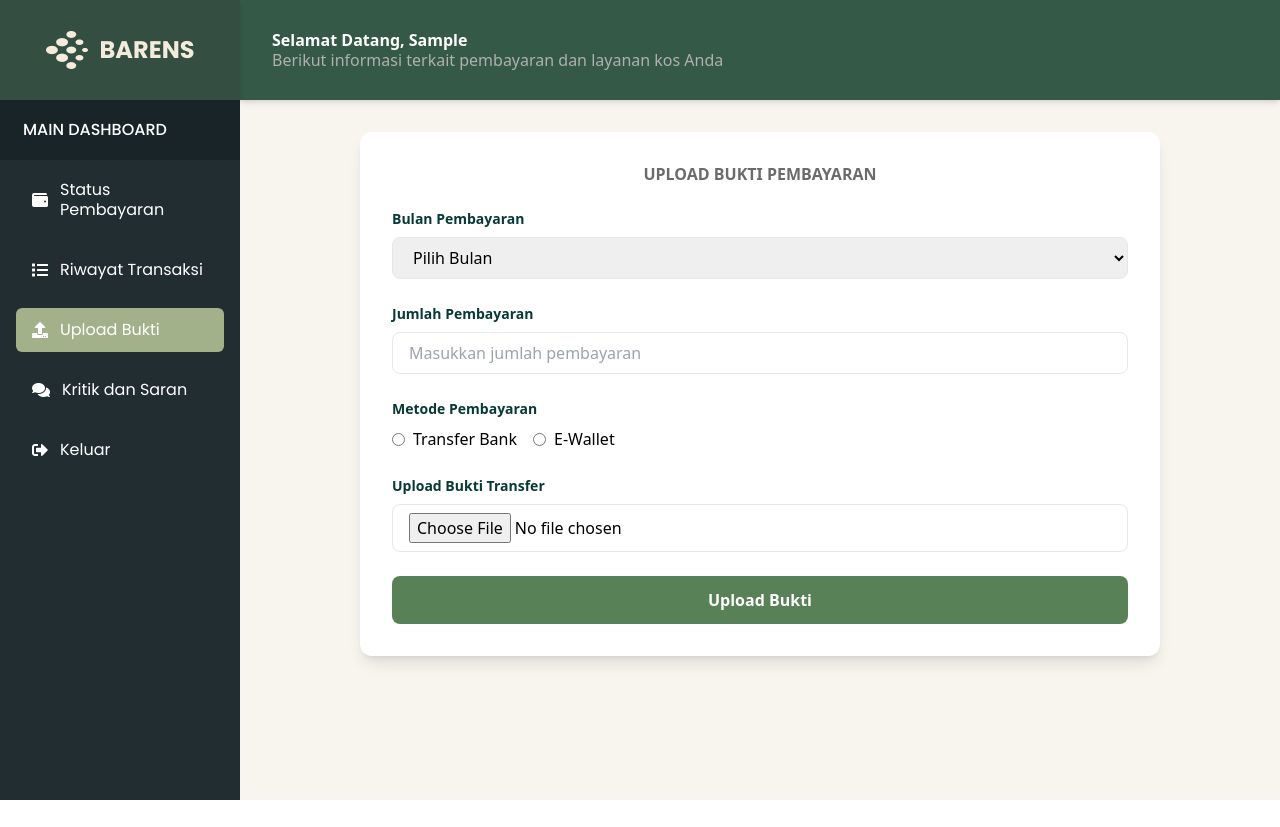
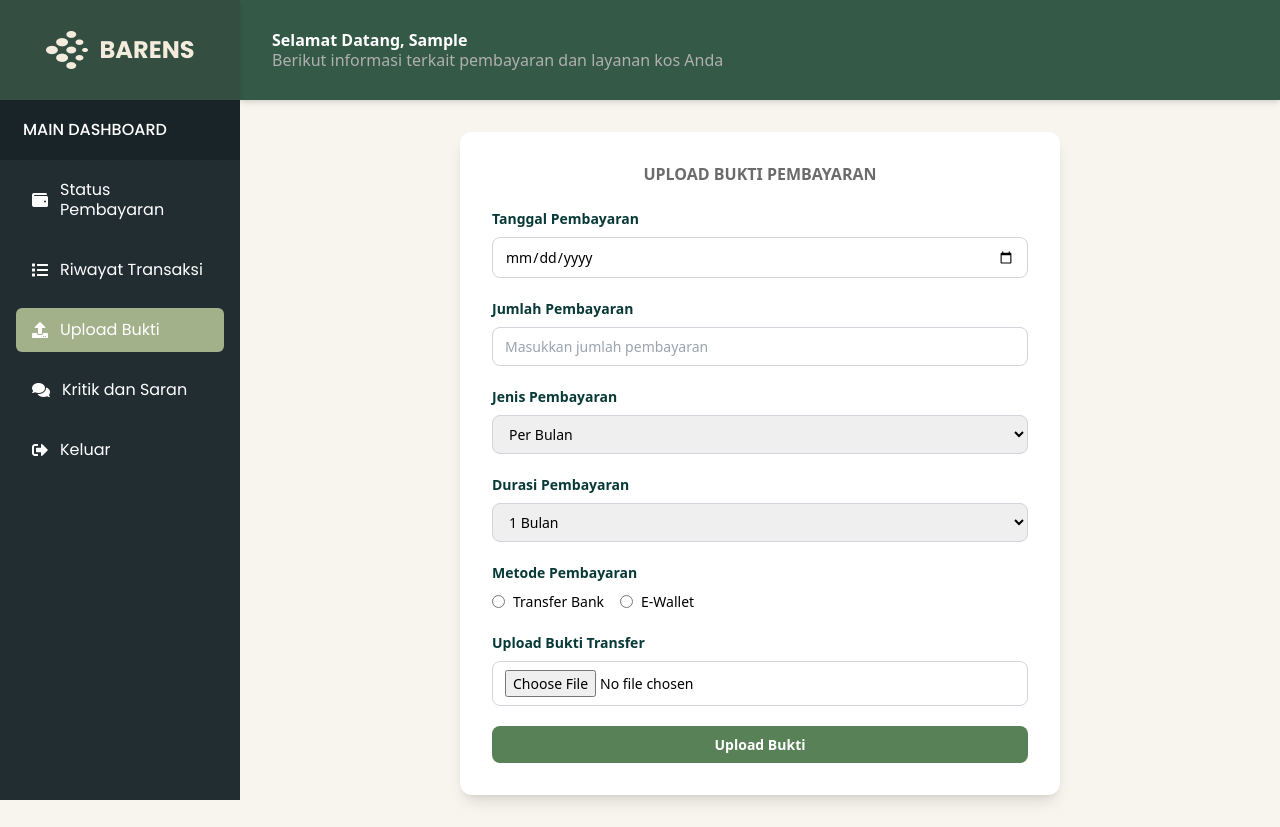
Before and after one commit to dafx7/BARENS, a Django app: page /dashboard/upload-bukti/ in a window 1280 px wide. Before the commit the page ends 800 px from the top, so only its background shows below. Run offline with Django 5.2, Linux system fonts and the light colour scheme; the visitor is signed in with stand-in values (Sample User, id 1); some libraries are stand-ins or nearby versions.

Commit message:
feat: Add Upload Bukti Pembayaran with dynamic payment duration

```diff
--- a/dashboard/templates/dashboard/riwayat_transaksi.html
+++ b/dashboard/templates/dashboard/riwayat_transaksi.html
@@ -22,7 +22,7 @@
                 {% for t in transaksi %}
                 <tr class="{% if forloop.counter|divisibleby:2 %}bg-gray-100{% endif %}">
                     <td class="border border-gray-300 px-4 py-2">{{ forloop.counter }}</td>
-                    <td class="border border-gray-300 px-4 py-2">{{ t.bulan }}</td>
+                    <td class="border border-gray-300 px-4 py-2">{{ t.tanggal_pembayaran }}</td>
                     <td class="border border-gray-300 px-4 py-2">Rp {{ t.nominal }}</td>
                     <td class="border border-gray-300 px-4 py-2">
                         {% if t.metode_pembayaran == 'bank_transfer' %}
--- a/dashboard/templates/dashboard/upload_bukti.html
+++ b/dashboard/templates/dashboard/upload_bukti.html
@@ -3,42 +3,60 @@
 
 {% block content %}
 
-<div class="max-w-[800px] w-full bg-white shadow-lg rounded-[12px] p-8 mx-auto">
+<div class="max-w-[600px] w-full bg-white shadow-lg rounded-[12px] p-6 sm:p-8 mx-auto">
     <!-- Title -->
     <h2 class="text-[16px] font-semibold text-[#6B6B6B] uppercase text-center leading-[20px] mb-6">
         UPLOAD BUKTI PEMBAYARAN
     </h2>
 
+    {% if messages %}
+        <div class="mb-4">
+            {% for message in messages %}
+                <div class="px-4 py-3 rounded-lg text-white text-center {% if message.tags == 'success' %} bg-green-500 {% else %} bg-red-500 {% endif %}">
+                    {{ message }}
+                </div>
+            {% endfor %}
+        </div>
+    {% endif %}
+
+
     <!-- Upload Form -->
-    <form method="POST" enctype="multipart/form-data" class="space-y-6">
+    <form method="POST" enctype="multipart/form-data" class="space-y-5">
         {% csrf_token %}
 
-        <!-- Bulan -->
+        <!-- Tanggal Pembayaran -->
         <div>
-            <label for="bulan" class="block text-[#073937] font-semibold text-[14px]">Bulan Pembayaran</label>
-            <select name="bulan" id="bulan" required
-                class="w-full mt-2 px-4 py-2 border rounded-lg focus:outline-none focus:ring-2 focus:ring-[#A3B18A]">
-                <option value="">Pilih Bulan</option>
-                <option value="JANUARI">Januari</option>
-                <option value="FEBRUARI">Februari</option>
-                <option value="MARET">Maret</option>
-                <option value="APRIL">April</option>
-                <option value="MEI">Mei</option>
-                <option value="JUNI">Juni</option>
-                <option value="JULI">Juli</option>
-                <option value="AGUSTUS">Agustus</option>
-                <option value="SEPTEMBER">September</option>
-                <option value="OKTOBER">Oktober</option>
-                <option value="NOVEMBER">November</option>
-                <option value="DESEMBER">Desember</option>
+            <label for="tanggal_pembayaran" class="block text-[#073937] font-semibold text-[14px]">Tanggal Pembayaran</label>
+            <input type="date" name="tanggal_pembayaran" id="tanggal_pembayaran" required
+                class="w-full mt-2 px-3 py-2 border border-gray-300 rounded-lg focus:outline-none focus:ring-2 focus:ring-[#A3B18A] text-[14px]">
+        </div>
+
+        <!-- Nominal Pembayaran -->
+        <div>
+            <label for="nominal" class="block text-[#073937] font-semibold text-[14px]">Jumlah Pembayaran</label>
+            <input type="number" name="nominal" id="nominal" required placeholder="Masukkan jumlah pembayaran"
+                class="w-full mt-2 px-3 py-2 border border-gray-300 rounded-lg focus:outline-none focus:ring-2 focus:ring-[#A3B18A] text-[14px]">
+        </div>
+
+        <!-- Jenis Pembayaran -->
+        <div>
+            <label for="jenis_pembayaran" class="block text-[#073937] font-semibold text-[14px]">Jenis Pembayaran</label>
+            <select name="jenis_pembayaran" id="jenis_pembayaran" required
+                class="w-full mt-2 px-3 py-2 border border-gray-300 rounded-lg focus:outline-none focus:ring-2 focus:ring-[#A3B18A] text-[14px]">
+                <option value="per_bulan">Per Bulan</option>
+                <option value="per_tahun">Per Tahun</option>
             </select>
         </div>
 
-        <!-- Nominal -->
+        <!-- Durasi Pembayaran -->
         <div>
-            <label for="nominal" class="block text-[#073937] font-semibold text-[14px]">Jumlah Pembayaran</label>
-            <input type="number" name="nominal" id="nominal" required placeholder="Masukkan jumlah pembayaran"
-                class="w-full mt-2 px-4 py-2 border rounded-lg focus:outline-none focus:ring-2 focus:ring-[#A3B18A]">
+            <label for="durasi_bayar" class="block text-[#073937] font-semibold text-[14px]">Durasi Pembayaran</label>
+            <select name="durasi_bayar" id="durasi_bayar" required
+                class="w-full mt-2 px-3 py-2 border border-gray-300 rounded-lg focus:outline-none focus:ring-2 focus:ring-[#A3B18A] text-[14px]">
+                {% for i in "123456789101112" %}
+                    <option value="{{ i }}">{{ i }} Bulan</option>
+                {% endfor %}
+            </select>
         </div>
 
         <!-- Metode Pembayaran -->
@@ -47,11 +65,11 @@
             <div class="flex gap-4 mt-2">
                 <label class="flex items-center gap-2">
                     <input type="radio" name="metode_pembayaran" value="bank_transfer" required>
-                    <span>Transfer Bank</span>
+                    <span class="text-[14px]">Transfer Bank</span>
                 </label>
                 <label class="flex items-center gap-2">
                     <input type="radio" name="metode_pembayaran" value="e_wallet" required>
-                    <span>E-Wallet</span>
+                    <span class="text-[14px]">E-Wallet</span>
                 </label>
             </div>
         </div>
@@ -60,15 +78,39 @@
         <div>
             <label for="bukti_transfer" class="block text-[#073937] font-semibold text-[14px]">Upload Bukti Transfer</label>
             <input type="file" name="bukti_transfer" id="bukti_transfer" required
-                class="w-full mt-2 px-4 py-2 border rounded-lg focus:outline-none focus:ring-2 focus:ring-[#A3B18A]">
+                class="w-full mt-2 px-3 py-2 border border-gray-300 rounded-lg focus:outline-none focus:ring-2 focus:ring-[#A3B18A] text-[14px]">
         </div>
 
         <!-- Submit Button -->
         <button type="submit"
-            class="w-full px-6 py-3 bg-[#588157] text-white font-semibold rounded-lg hover:bg-[#6A965F] transition">
+            class="w-full px-5 py-2 bg-[#588157] text-white font-semibold rounded-lg hover:bg-[#6A965F] transition text-[14px]">
             Upload Bukti
         </button>
     </form>
 </div>
 
+<!-- Alpine.js Script to Dynamically Change Durasi Options -->
+<script>
+    document.addEventListener("DOMContentLoaded", function() {
+        const jenisPembayaranSelect = document.getElementById("jenis_pembayaran");
+        const durasiSelect = document.getElementById("durasi_bayar");
+
+        function updateDurasiOptions() {
+            durasiSelect.innerHTML = ""; // Clear options
+
+            let maxDurasi = jenisPembayaranSelect.value === "per_tahun" ? 5 : 12;
+            let unit = jenisPembayaranSelect.value === "per_tahun" ? " Tahun" : " Bulan";
+
+            for (let i = 1; i <= maxDurasi; i++) {
+                let option = new Option(i + unit, i);
+                durasiSelect.appendChild(option);
+            }
+        }
+
+        // Update durasi on change
+        jenisPembayaranSelect.addEventListener("change", updateDurasiOptions);
+        updateDurasiOptions(); // Initialize on load
+    });
+</script>
+
 {% endblock %}
--- a/dashboard/views.py
+++ b/dashboard/views.py
@@ -4,15 +4,22 @@ from django.contrib import messages
 from django.core.paginator import Paginator
 from django.contrib.auth.decorators import login_required
 from .models import Pembayaran, Transaksi, KritikSaran
+from django.utils.timezone import now
 from datetime import datetime
+from .forms import UploadBuktiForm
 
 
 @login_required
 def status_pembayaran(request):
-    pembayaran_terakhir = Pembayaran.objects.filter(user=request.user).order_by('-tanggal_pembayaran').first()
+    """
+    Fetch the latest due payment for the user.
+    """
+    pembayaran = Pembayaran.objects.filter(user=request.user).first()
+    transaksi_terakhir = Transaksi.objects.filter(user=request.user).order_by('-tanggal_pembayaran').first()
 
-    return render(request, "dashboard/status_pembayaran.html", {
-        "pembayaran": pembayaran_terakhir,
+    return render(request, 'dashboard/status_pembayaran.html', {
+        'pembayaran': pembayaran,
+        'transaksi_terakhir': transaksi_terakhir
     })
 
 
@@ -38,30 +45,53 @@ def bukti_transfer(request, transaksi_id):
 
 @login_required
 def upload_bukti(request):
-    """Handles proof of payment upload."""
     if request.method == "POST":
-        bulan = request.POST.get("bulan")  # User selects only the month
+        # Get form data
+        tanggal_pembayaran = request.POST.get("tanggal_pembayaran")
         nominal = request.POST.get("nominal")
         metode_pembayaran = request.POST.get("metode_pembayaran")
+        jenis_pembayaran = request.POST.get("jenis_pembayaran")  # 🔄 Fix this field name
+        durasi_bayar = int(request.POST.get("durasi_bayar", 1))  # Default to 1 month
         bukti_transfer = request.FILES.get("bukti_transfer")
 
-        current_year = datetime.now().year  # Automatically get the current year
-        bulan_tahun = f"{bulan} {current_year}"  # Format as "DESEMBER 2025"
+        # Ensure required fields are filled
+        if not tanggal_pembayaran or not nominal or not metode_pembayaran or not jenis_pembayaran:
+            messages.error(request, "Semua kolom harus diisi!")
+            return redirect("upload_bukti")
 
-        # Save to database
+        # Parse tanggal_pembayaran
+        from datetime import datetime
+        try:
+            tanggal_pembayaran_obj = datetime.strptime(tanggal_pembayaran, "%Y-%m-%d").date()
+        except ValueError:
+            messages.error(request, "Format tanggal tidak valid!")
+            return redirect("upload_bukti")
+
+        # Save transaction with jenis_pembayaran
         transaksi = Transaksi.objects.create(
             user=request.user,
-            bulan=bulan_tahun,  # Store as "DESEMBER 2025"
+            tanggal_pembayaran=tanggal_pembayaran_obj,
             nominal=nominal,
             metode_pembayaran=metode_pembayaran,
-            status="belum_lunas",  # Default status is "Belum Lunas"
-            bukti_transfer=bukti_transfer
+            jenis_durasi=jenis_pembayaran,  # 🔄 Fixed field name
+            durasi_bayar=durasi_bayar,
+            status="BELUM" if not bukti_transfer else "LUNAS",
+            bukti_transfer=bukti_transfer,
+            tanggal_transaksi=now()
         )
 
-        messages.success(request, "Bukti pembayaran berhasil diupload. Menunggu verifikasi.")
-        return redirect("riwayat_transaksi")
+        # Update the due date in Pembayaran model
+        pembayaran, created = Pembayaran.objects.get_or_create(user=request.user)
+        pembayaran.update_jatuh_tempo(tanggal_pembayaran_obj, durasi_bayar, jenis_pembayaran)  # 🔄 Fixed field name
+
+        messages.success(request, "Bukti pembayaran berhasil diupload!")
+        return redirect("upload_bukti")
 
     return render(request, "dashboard/upload_bukti.html")
+
+
+
+
 
 
 @login_required
```
Also changed, not shown: dashboard/admin.py (+5 -8 lines), dashboard/forms.py (added, +25 -0 lines), dashboard/models.py (+54 -21 lines), dashboard/templates/dashboard/status_pembayaran.html (+22 -10 lines).
